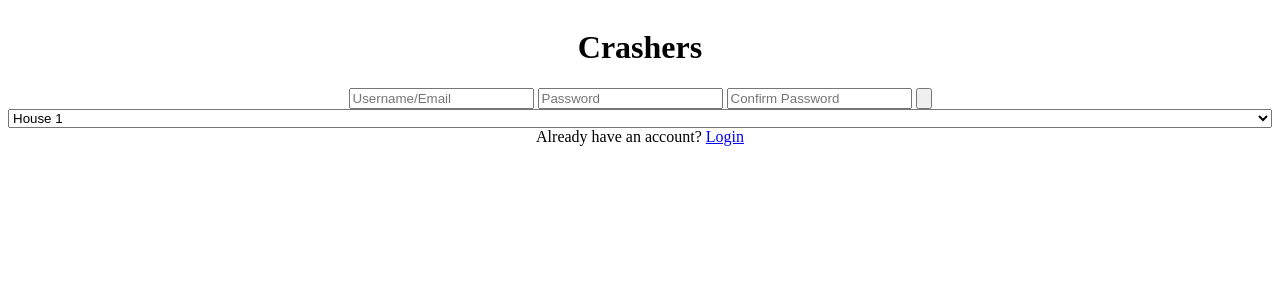
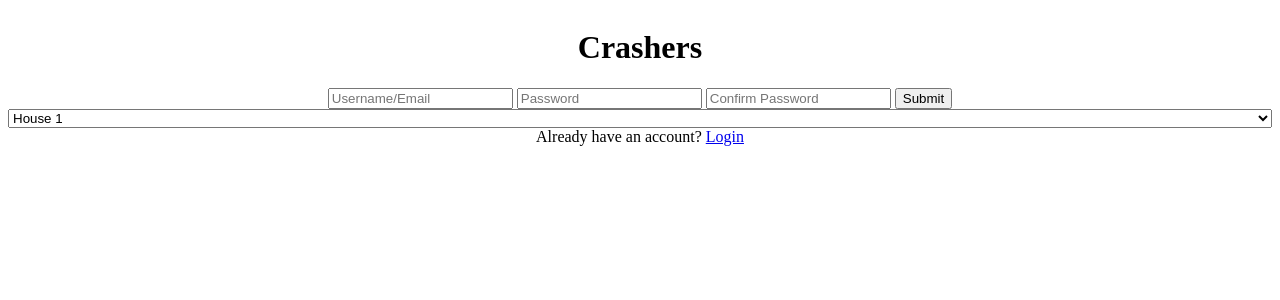
Before and after one commit to simply-grandoit/sb_rc_hackathon, a Node server app: template crashers/views/signup.ejs in a window 1280 px wide. Shown: the top 300 px of the page. Run offline with Node 20, Linux system fonts and the light colour scheme; the template is opened without the code that fills it, so the values that code supplies are empty; some libraries are stand-ins or nearby versions.

Commit message:
Added text submit to the buttons

```diff
--- a/crashers/views/login.ejs
+++ b/crashers/views/login.ejs
@@ -14,7 +14,7 @@
   <form class="" action="index.html" method="post">
     <input type="text" name="" placeholder="Username/Email">
     <input type="password" name="" placeholder="Password">
-    <input type="submit" name="" value="">
+    <input type="submit" name="" value="Submit">
   </form>
   <span>Not a member yet? <a href="signup">Signup</a></span>
 </body>
--- a/crashers/views/signup.ejs
+++ b/crashers/views/signup.ejs
@@ -15,7 +15,7 @@
     <input type="text" name="" placeholder="Username/Email">
     <input type="password" name="" placeholder="Password">
     <input type="password" name="" placeholder="Confirm Password">
-    <input type="submit" name="" value="">
+    <input type="submit" name="" value="Submit">
   </form>
   <select class="" name="">
   <option value="">House 1</option>
```
